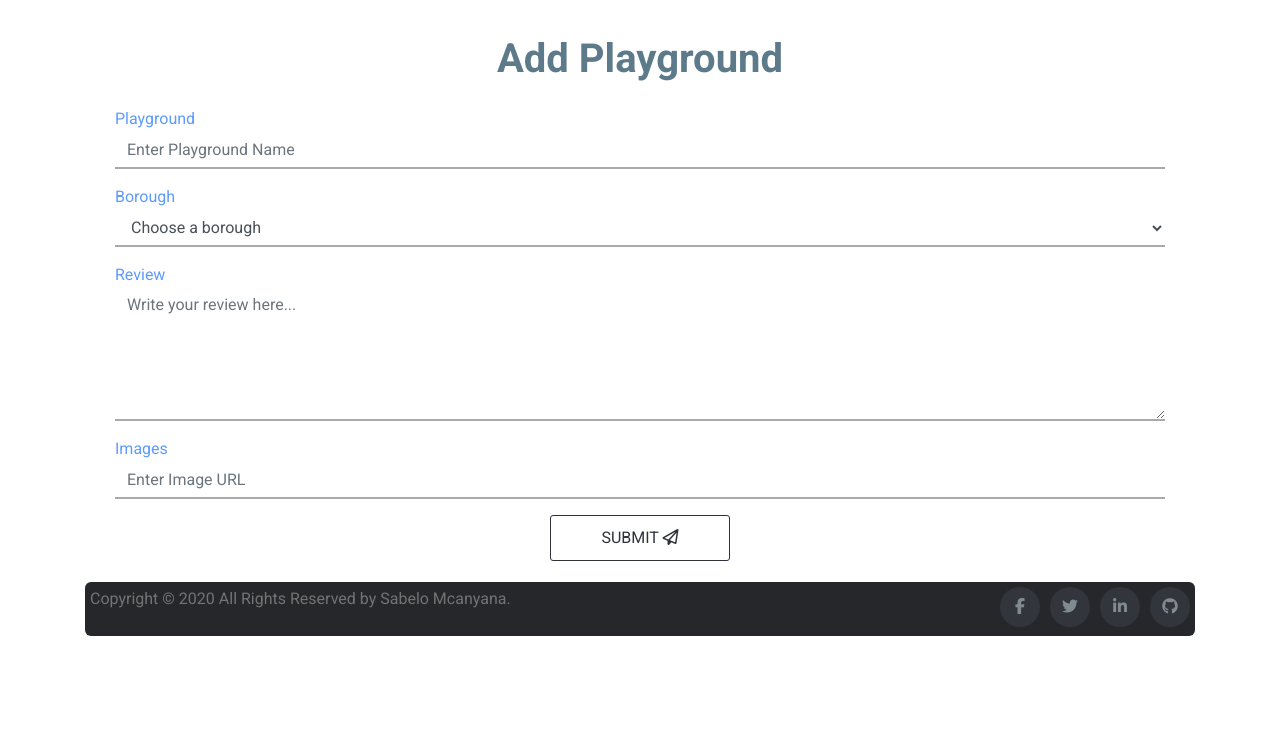
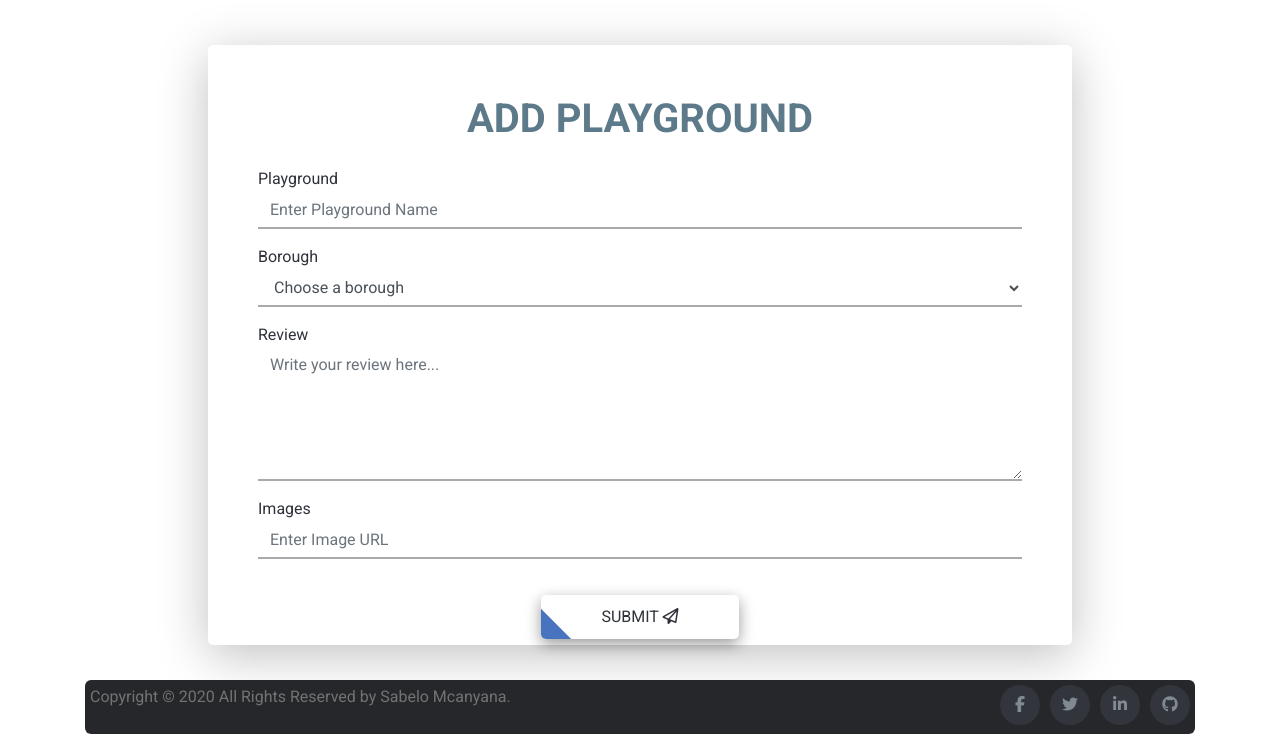
Before and after one commit to SabeloCodes/go_playground, a Flask app: page /add_playground in a window 1280 px wide. Shown: the part 111-850 px from the top of the page. Before the commit the page ends 747 px from the top, so only its background shows below. Run offline with Flask 2, Linux system fonts and the light colour scheme; data that the repository does not hold is empty; some libraries are stand-ins or nearby versions; some web fonts are replaced.

Commit message:
Changed buttons and put border around forms

```diff
--- a/static/css/style.css
+++ b/static/css/style.css
@@ -30,6 +30,7 @@ h2 {
   margin-left: auto;
   margin-top: 20px;
   text-align: center;
+  text-transform: uppercase;
   font-weight: 800;
   font-size: 2.5em;
   color: #5d7a8a;
@@ -68,71 +69,137 @@ h7 {
 
 /*/////////////////////////// BUTTONS //////////////////// */
 
-.btn-edit {
-  background: #ffffff;
-  border: 1px solid #2f323a;
-  border-radius: 3px;
+/* SUBMIT BUTTON */
+.btn-submit {
+  border: none;
+  border-radius: 5px;
+  display: block;
+  text-align: center;
+  cursor: pointer;
+  text-transform: uppercase;
+  outline: none;
+  overflow: hidden;
+  position: relative;
   color: #2f323a;
+  font-weight: 600px;
   font-size: 16px;
-  line-height: inherit;
-  padding: 10px 50px;
-  text-align: center;
-  display: block;
-  margin:20px 0 80px 0;
-  text-transform: uppercase;
-  transition: all 0.25s ease 0s;
-
+  background-color: #ffffff;
+  padding: 10px 60px;
+  margin: 20px auto;
+  box-shadow: 0 5px 15px rgba(0,0,0,0.40);
 }
 
-.btn-edit:hover,.btn-edit:active, .btn-edit:focus {
-	border-color: #0e367c;
-	color: #ffffff;
-	background-color: #0e367c;
+.btn-submit span {
+  position: relative;
+  z-index: 1;
 }
 
-.btn-delete {
-	background: #ffffff;
-  border: 1px solid #2f323a;
-  border-radius: 3px;
-  color: #2f323a;
-  font-size: 16px;
-  line-height: inherit;
-  padding: 10px 50px;
-  text-align: center;
-  display: block;
-  margin:20px 0 80px 0;
-  text-transform: uppercase;
-  transition: all 0.25s ease 0s;
+.btn-submit:after {
+  content: "";
+  position: absolute;
+  left: 0;
+  top: 0;
+  height: 590%;
+  width: 140%;
+  background: #4874bf;
+  transition: all .5s ease-in-out;
+  transform: translateX(-98%) translateY(-25%) rotate(45deg);
 }
 
-.btn-delete:hover,.btn-delete:active, .btn-delete:focus {
-	border-color: #f44242;
-	color: #ffffff;
-	background-color: #f44242;
+.btn-submit:hover:after {
+  transform: translateX(-9%) translateY(-25%) rotate(45deg);
 }
 
-.btn-submit {
-	background: #ffffff;
-  border: 1px solid #2f323a;
-  border-radius: 3px;
+/* EDIT BUTTON */
+.btn-edit {
+  border: none;
+  border-radius: 5px;
+  display: block;
+  width: 400px;
+  text-align: center;
+  text-decoration: none;
+  cursor: pointer;
+  text-transform: uppercase;
+  outline: none;
+  overflow: hidden;
+  position: relative;
   color: #2f323a;
+  font-weight: 600px;
   font-size: 16px;
-  line-height: inherit;
-  padding: 10px 50px;
-  text-align: center;
-  display: block;
-  margin: 0 auto;
-  text-transform: uppercase;
-  transition: all 0.25s ease 0s;
+  background-color: #ffffff;
+  padding: 10px 60px;
+  margin: 20px auto;
+  box-shadow: 0 5px 15px rgba(0,0,0,0.40);
 }
 
-.btn-submit:hover,.btn-submit:active, .btn-submit:focus {
-	border-color: #4874bf;
-	color: #ffffff;
-	background-color: #4874bf;
+.btn-edit span {
+  position: relative;
+  z-index: 1;
 }
 
-.btn-outline-info{
+.btn-edit:after {
+  content: "";
+  position: absolute;
+  left: 0;
+  top: 0;
+  height: 1100%;
+  width: 120%;
+  background: #0e367c;
+  -webkit-transition: all .5s ease-in-out;
+  transition: all .5s ease-in-out;
+  transform: translateX(-98%) translateY(-25%) rotate(45deg);
+}
+
+.btn-edit:hover:after {
+  transform: translateX(-9%) translateY(-25%) rotate(45deg);
+}
+
+
+/* DELETE BUTTON */
+.btn-delete {
+  border: none;
+  border-radius: 5px;
+  display: block;
+  width: 400px;
+  text-align: center;
+  text-decoration: none;
+  cursor: pointer;
+  text-transform: uppercase;
+  outline: none;
+  overflow: hidden;
+  position: relative;
+  color: #2f323a;
+  font-weight: 600px;
+  font-size: 16px;
+  background-color: #ffffff;
+  padding: 10px 60px;
+  margin: 20px auto;
+  box-shadow: 0 5px 15px rgba(0,0,0,0.40);
+}
+
+.btn-delete span {
+  position: relative;
+  z-index: 1;
+}
+
+.btn-delete:after {
+  content: "";
+  position: absolute;
+  left: 0;
+  top: 0;
+  height: 1100%;
+  width: 120%;
+  background: #f44242;
+  transition: all .5s ease-in-out;
+  transform: translateX(-98%) translateY(-25%) rotate(45deg);
+}
+
+.btn-delete:hover:after {
+  transform: translateX(-9%) translateY(-25%) rotate(45deg);
+}
+
+
+/* .btn-outline-info{
 	background: #ffffff;
   border: 1px solid #2f323a;
   border-radius: 3px;
@@ -150,7 +217,7 @@ h7 {
 .btn-outline-info:hover,.btn-outline-info:active, .btn-outline-info:focus {
 	border-color: #4874bf;
 	color: #ffffff;
-	background-color: #4874bf;
+	background-color: #4874bf; */
 }
 
 
@@ -239,6 +306,19 @@ h7 {
 
 /*/////////////////////////// FORM ///////////////////////*/
 
+/* Styling for form border */
+.form-border {
+	background: #fff;
+	width: 80%;
+	height: 600px;
+	border-radius: 5px;
+	padding: 30px 20px;
+    margin: 30px auto;
+	box-shadow: 0 10px 50px 0 rgba(0, 0, 0, 0.25);
+	box-sizing: border-box;
+}
+
+
 .form-control {
   border-radius: 0;
   border-color: #aaaaaa;
@@ -249,13 +329,14 @@ h7 {
 
 .form-control:focus {
 	box-shadow: none;
-	border-color: #aaaaaa;
+	border-color: #5d7a8a;
 }
+
 
 /*Styling for form inputs*/
 .form-label {
 	font-size: 16px;
-	color: #5e9bfc;
+	color: #2f323a;
 	margin: 0;
 	display: block;
 	opacity: 1;
--- a/templates/addplayground.html
+++ b/templates/addplayground.html
@@ -2,10 +2,9 @@
 {% block content %}
 
 <div class="container">
-    <div class="row">
+    <div class="row form-border">
       <form action="{{ url_for('insert_playground') }}" method="POST" class="col-lg-12">
 
-        <div class="col-lg-12">
         <div class="row">
           <div class="form-group text-center col-lg-12">
             <h2>
@@ -14,15 +13,16 @@
           </div>
         </div>
 
+        <div class="col-lg-12">
+            <div class="form-group col-lg-12">
                 <div class="row">
-          <div class="form-group col-lg-12">
                 <label for="playground_name" class="form-label">Playground</label>
                 <input type="text" class="form-control" id="playground_name" name="playground_name" aria-describedby="" placeholder="Enter Playground Name">
                 </div>
             </div>
 
+        <div class="form-group col-lg-12">
           <div class="row">
-          <div class="form-group col-lg-12">
             <label for="borough_name" class="form-label">Borough</label>
               <select class="form-control" name="borough_name" id="borough_name">
                 <option disabled selected>Choose a borough</option>
@@ -42,8 +42,8 @@
           </div>
         </div>
 
+        <div class="form-group col-lg-12">
          <div class="row">
-          <div class="form-group col-lg-12">
             <label for="image_url" class="form-label">Images</label>
             <input type="text" class="form-control" id="image_url" name="image-url" aria-describedby="" placeholder="Enter Image URL">
           </div>
@@ -60,8 +60,8 @@
         <div class="col-lg-12">
         <div class="row">
           <div class="form-group col-lg-12">
-            <button type="submit" class="btn btn-submit">SUBMIT
-              <span><i class="far fa-paper-plane"></i></span>
+            <button type="submit" class="btn-submit">
+              <span> SUBMIT <i class="far fa-paper-plane"></i> </span>
             </button>
           </div>
         </div>
```
Also changed, not shown: templates/editplayground.html (+7 -7 lines), templates/showplayground.html (+4 -4 lines). Lines whose indentation alone changed are shown as unchanged.
